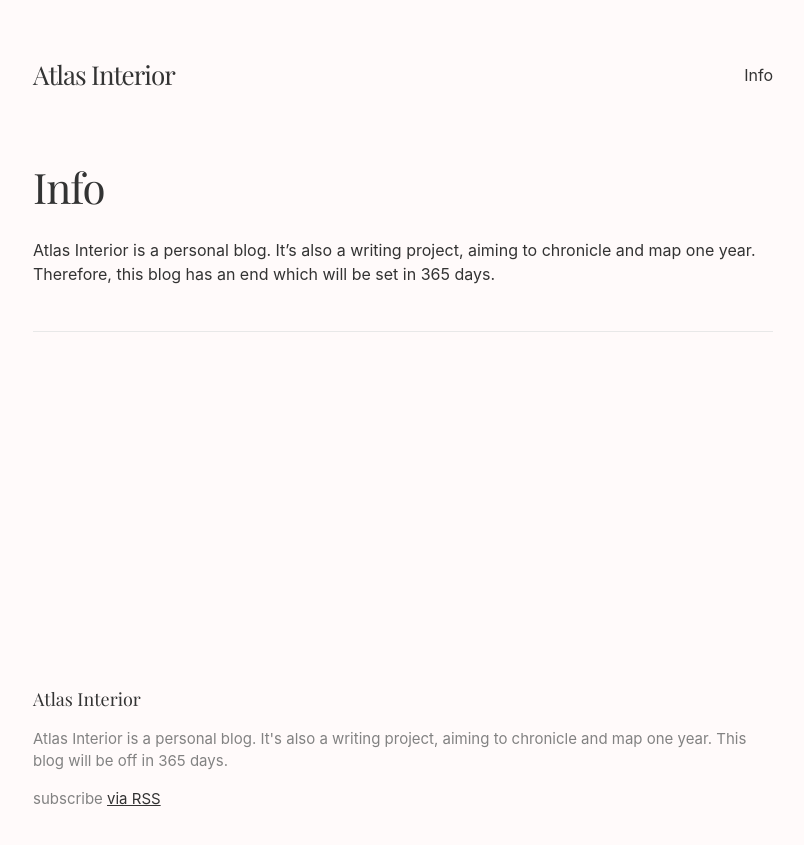
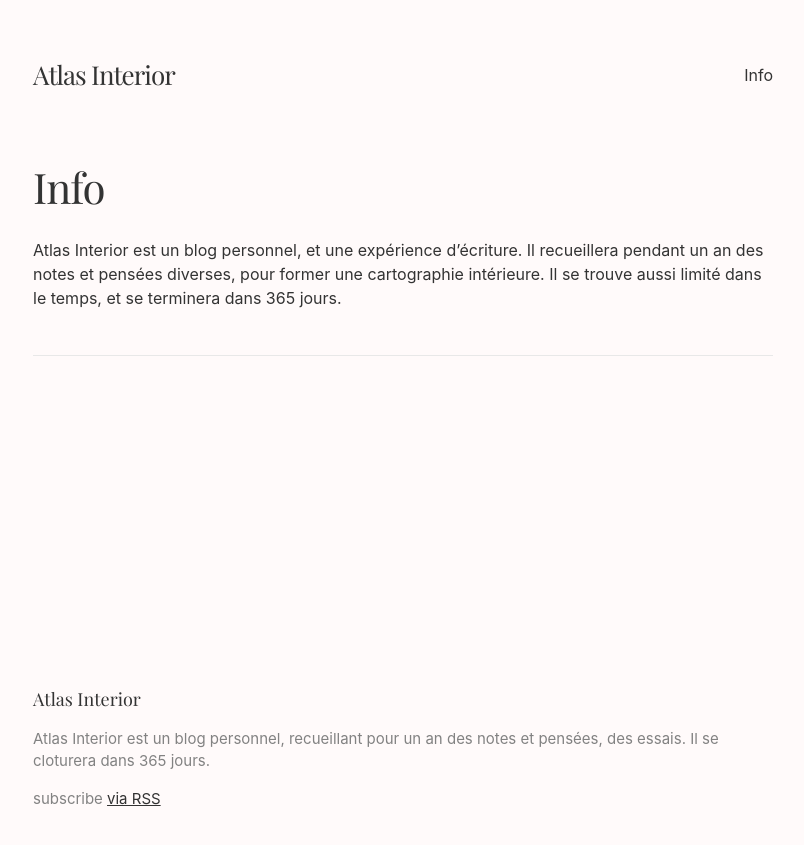
Before and after one commit to SamMarkiewicz/atlas-interior, a Jekyll site: the page built from info.markdown, in a window 1280 px wide. Shown: the top 845 px of the page, without its empty margins (237-1041 px from the left). Built offline with Jekyll 4.4.1, drawn with Linux system fonts in a browser that asks for light colours; some web fonts are replaced.

Commit message:
Basculement en français

```diff
--- a/_config.yml
+++ b/_config.yml
@@ -21,7 +21,7 @@
 title: Atlas Interior
 email:
 description: >- # this means to ignore newlines until "baseurl:"
-  Atlas Interior is a personal blog. It's also a writing project, aiming to chronicle and map one year. This blog will be off in 365 days.
+  Atlas Interior est un blog personnel, recueillant pour un an des notes et pensées, des essais. Il se cloturera dans 365 jours.
 baseurl: "" # the subpath of your site, e.g. /blog
 url: "" # the base hostname & protocol for your site, e.g. http://example.com
 # twitter_username: jekyllrb
--- a/info.markdown
+++ b/info.markdown
@@ -4,6 +4,6 @@ title: Info
 permalink: /info/
 ---
 
-Atlas Interior is a personal blog.
-It's also a writing project, aiming to chronicle and map one year.
-Therefore, this blog has an end which will be set in 365 days.
+Atlas Interior est un blog personnel, et une expérience d'écriture.
+Il recueillera pendant un an des notes et pensées diverses, pour former une cartographie intérieure.
+Il se trouve aussi limité dans le temps, et se terminera dans 365 jours.
```
